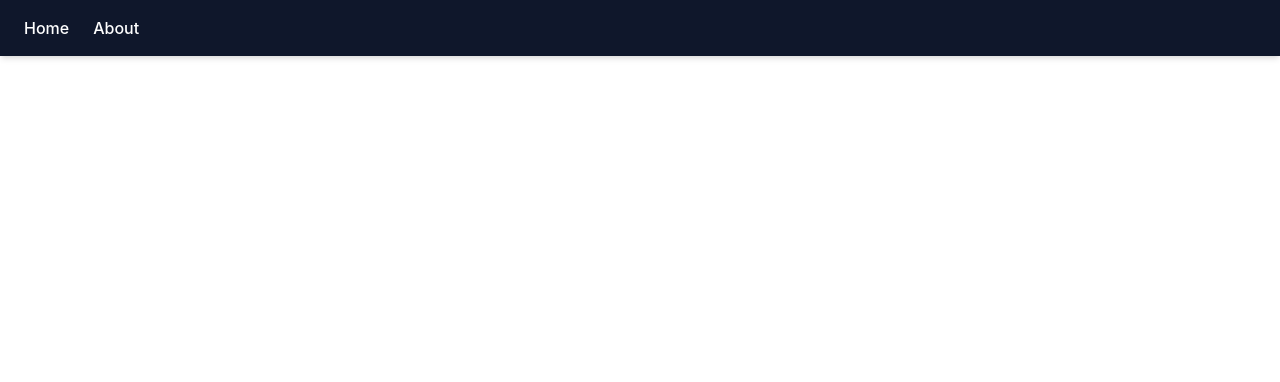
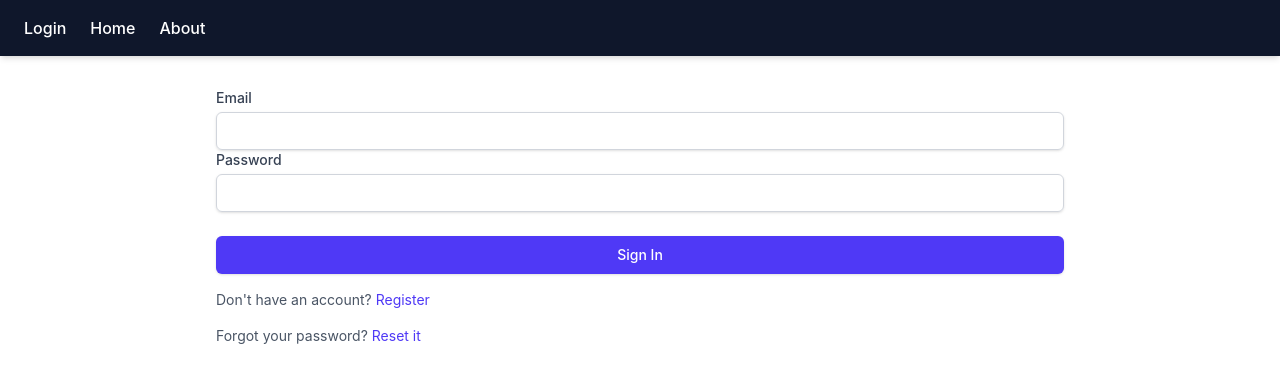
Before and after one commit to donflannagan/collaborative-dashboard, a React app in the folder frontend/: page /login in a window 1280 px wide. Before the commit this address had no page. Shown: the top 382 px of the page. Built offline with nearby package versions, Linux system fonts and the light colour scheme; the HTML template or start-up script is replaced by a standard one.

Commit message:
Add login page UI and wire it into routing

```diff
--- a/frontend/src/App.jsx
+++ b/frontend/src/App.jsx
@@ -2,6 +2,7 @@ import { Routes, Route } from 'react-router-dom';
 import Navbar from './components/Navbar';
 import Home from './pages/Home';
 import About from './pages/About';
+import Login from './pages/Login';
 
 export default function App() {
   return (
@@ -10,6 +11,7 @@ export default function App() {
       <Routes>
         <Route path="/" element={<Home />} />
         <Route path="/about" element={<About />} />
+        <Route path="/login" element={<Login />} />
       </Routes>
     </div>
   );
--- /dev/null
+++ b/frontend/src/components/LoginForm.jsx
@@ -0,0 +1,48 @@
+
+export default function LoginForm() {
+  return (
+  <div className="max-w-4xl mx-auto px-6">
+      <form className="space-y-6">
+        <div>
+            <label htmlFor="email" className="block text-sm font-medium text-gray-700">Email</label>
+            <input
+                type="email"
+                name="email"
+                id="email"
+                autoComplete="email"
+                required
+                className="mt-1 block w-full px-3 py-2
+                    border border-gray-300 rounded-md shadow-sm
+                    focus:outline-none focus:ring-indigo-500
+                    focus:border-indigo-500 sm:text-sm"
+            />
+            <label htmlFor="password" className="block text-sm font-medium text-gray-700">Password</label>
+            <input
+                type="password"
+                name="password"
+                id="password"
+                autoComplete="current-password"
+                required
+                className="mt-1 block w-full px-3 py-2
+                    border border-gray-300 rounded-md shadow-sm
+                    focus:outline-none focus:ring-indigo-500
+                    focus:border-indigo-500 sm:text-sm"
+            />
+        </div>
+        <div>
+            <button
+                type="submit"
+                className="w-full flex justify-center py-2 px-4 border border-transparent rounded-md shadow-sm text-sm font-medium text-white bg-indigo-600 hover:bg-indigo-700 focus:outline-none focus:ring-2 focus:ring-offset-2 focus:ring-indigo-500"
+            >
+                Sign In
+            </button>
+        </div>
+      </form>
+      <p className="mt-4 text-sm text-gray-600">
+        Don't have an account? <a href="/register" className="text-indigo-600 hover:text-indigo-500">Register</a>
+      </p>
+      <p className="mt-4 text-sm text-gray-600">
+        Forgot your password? <a href="/forgot-password" className="text-indigo-600 hover:text-indigo-500">Reset it</a>
+      </p>
+    </div>
+)}
--- a/frontend/src/components/Navbar.jsx
+++ b/frontend/src/components/Navbar.jsx
@@ -3,6 +3,7 @@ import { Link } from 'react-router-dom';
 export default function Navbar() {
   return (
     <nav className="bg-slate-900 text-white px-6 py-4 flex gap-6 shadow-md mb-8">
+      <Link to="/login" className="hover:text-sky-400 font-medium transition-colors">Login</Link>
       <Link to="/" className="hover:text-sky-400 font-medium transition-colors">Home</Link>
       <Link to="/about" className="hover:text-sky-400 font-medium transition-colors">About</Link>
     </nav>
--- /dev/null
+++ b/frontend/src/pages/Login.jsx
@@ -0,0 +1,7 @@
+import LoginForm from "../components/LoginForm";
+
+export default function Login() {
+  return (
+    <LoginForm />
+  );
+}
```
Also changed, not shown: 1 other file (tests, documents, lock files or other folders).
